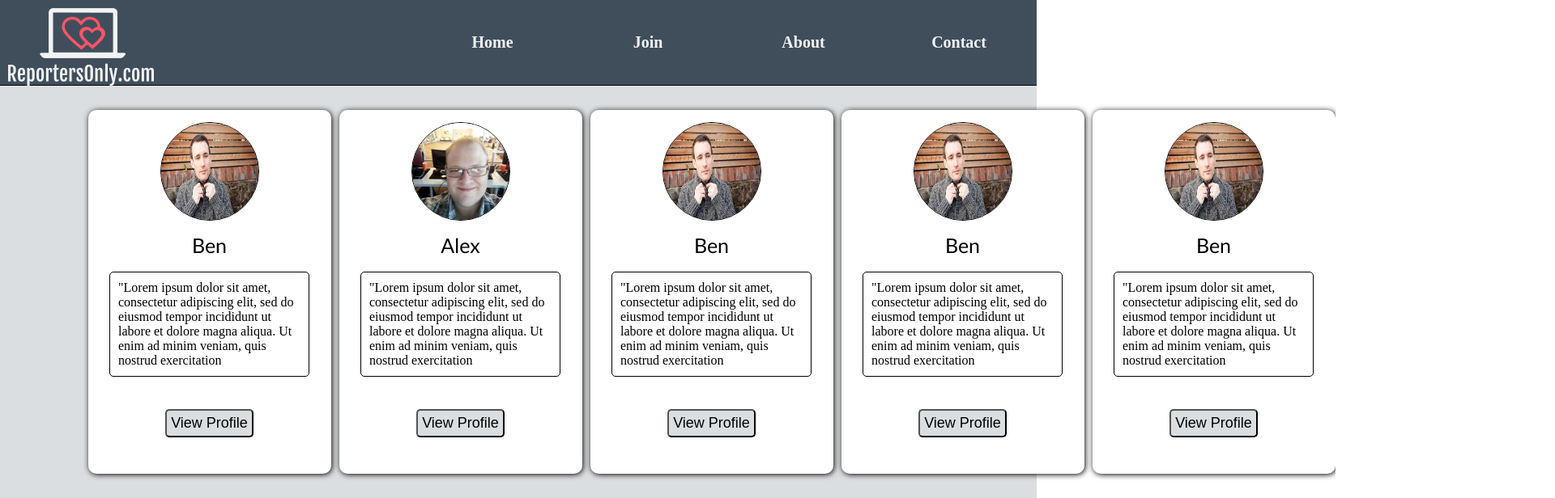
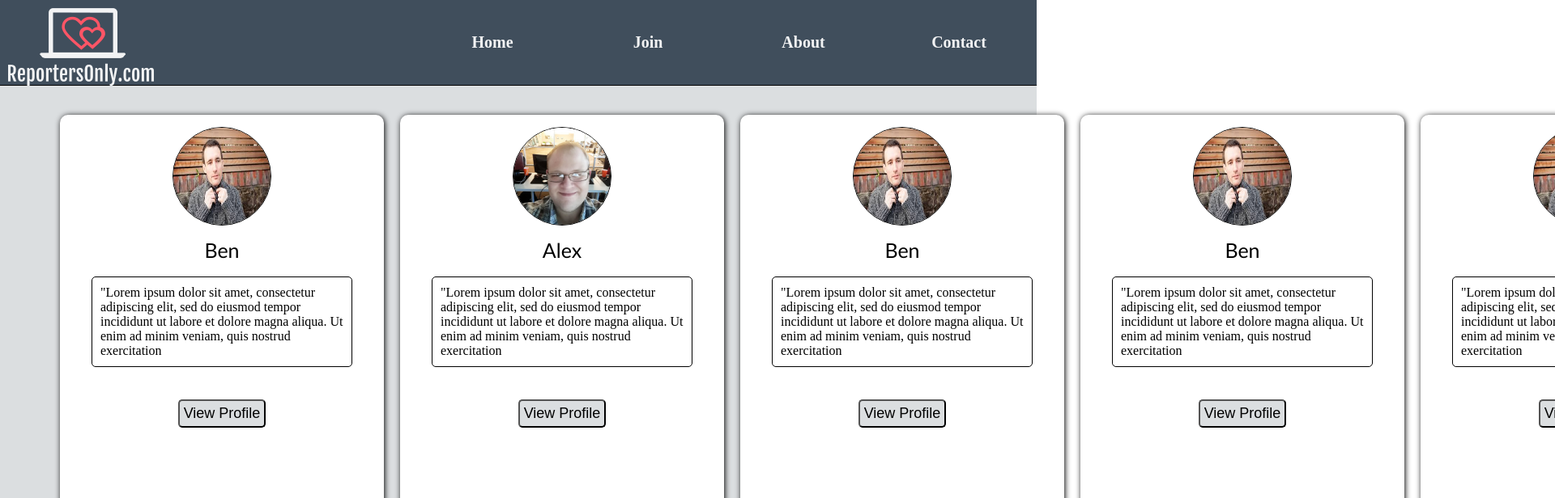
Before and after one commit to pogikeith/AppTeam2, a React (Create React App) app: page / in a window 1280 px wide. Shown: the top 616 px of the page at 81% size, 1920 px wide, since content can reach past the window. Built offline with nearby package versions, Linux system fonts and the light colour scheme.

Commit message:
updated padding for Portfolio-Wrapper

```diff
--- a/src/App.css
+++ b/src/App.css
@@ -46,13 +46,15 @@ body {
   background-color: #dbdee0;
   display: grid;
   grid-template-columns: 1fr 1fr 1fr 1fr 1fr;
+  padding-top: 2%;
+  padding-left: 5%;
+  padding-right: 5%;
 }
 
 .portfolio-item-wrapper {
-  width: 300px;
-  height: 450px;
+  width: 400px;
+  height: 550px;
   margin: 10px;
-  margin-top: 30px;
   border-radius: 10px;
   overflow: hidden;
   display: flex;
@@ -60,7 +62,6 @@ body {
   align-items: center;
   box-shadow: 1px 1px 7px black;
   background-color: white;
-  margin-left: 35%;
   object-fit: cover;
 }
 
```
